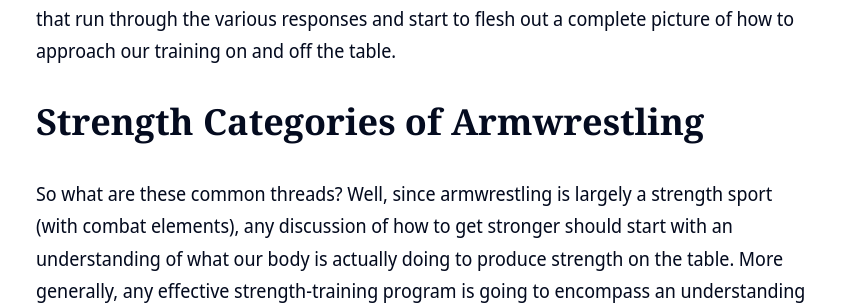
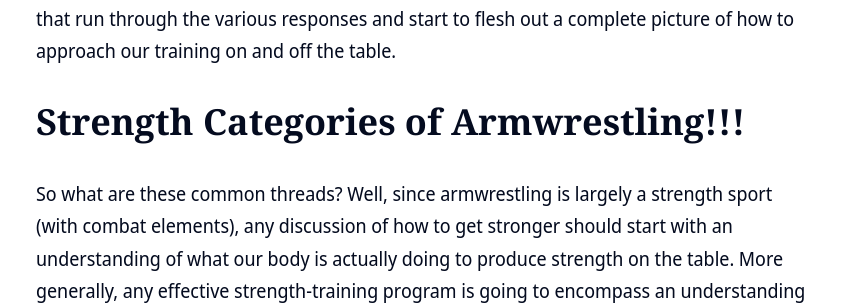
Before and after one commit to physicalrobot/awpraxis, a Jekyll site: the page built from _posts/2019-10-14-don't-be-afraid-to-give-up-the-good-to-go-for-the-great.markdown, in a window 1280 px wide and 900 px high, scrolled down 797 px. Shown: the part 163-468 px from the top of the window, without its empty margins (214-1061 px from the left). Built offline with Jekyll 4.4.1, drawn with Linux system fonts in a browser that asks for light colours; nearby versions of some CDN libraries.

Commit message:
added three exclamation points

```diff
--- a/_posts/2019-10-14-don't-be-afraid-to-give-up-the-good-to-go-for-the-great.markdown
+++ b/_posts/2019-10-14-don't-be-afraid-to-give-up-the-good-to-go-for-the-great.markdown
@@ -18,7 +18,7 @@ This question can, and should, be asked at any stage of an armwrestler's journey
 Armwrestlers are notorious for giving a wide range of answers to this question and while there is, seemingly, a diversity of opinion and ideas, we can extract some common threads that run through the various responses and start to flesh out a complete picture of how to approach our training on and off the table.
 
 
-# Strength Categories of Armwrestling
+# Strength Categories of Armwrestling!!!
 
 So what are these common threads?
 Well, since armwrestling is largely a strength sport (with combat elements), any discussion of how to get stronger should start with an understanding of what our body is actually doing to produce strength on the table.
```
